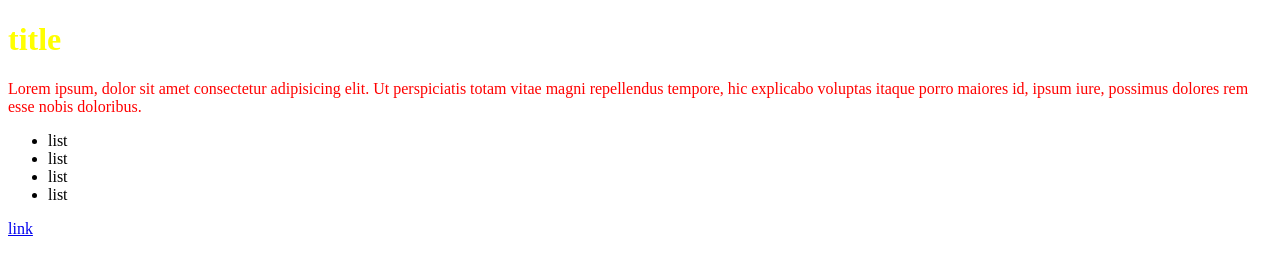
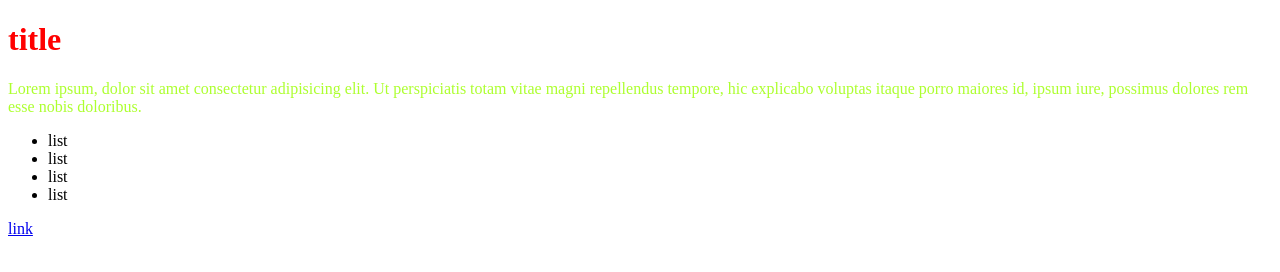
Before and after one commit to a19860101/RWD-m135-20231002, a plain HTML site: page CSS/basic.html in a window 1280 px wide. Drawn offline with Linux system fonts and the light colour scheme.

Commit message:
20231004

```diff
--- a/CSS/basic.html
+++ b/CSS/basic.html
@@ -4,6 +4,14 @@
     <meta charset="UTF-8">
     <meta name="viewport" content="width=device-width, initial-scale=1.0">
     <title>Document</title>
+    <style>
+        h1 {
+            color: red;
+        }
+        p {
+            color: greenyellow;
+        }
+    </style>
 </head>
 <body>
     <!--
@@ -16,8 +24,8 @@
 
     -->
 
-    <h1 style="color:yellow;">title</h1>
-    <p style="color:red;">
+    <h1>title</h1>
+    <p>
         Lorem ipsum, dolor sit amet consectetur adipisicing elit. Ut perspiciatis totam vitae magni repellendus tempore, hic explicabo voluptas itaque porro maiores id, ipsum iure, possimus dolores rem esse nobis doloribus.
     </p>
     <ul>
```
